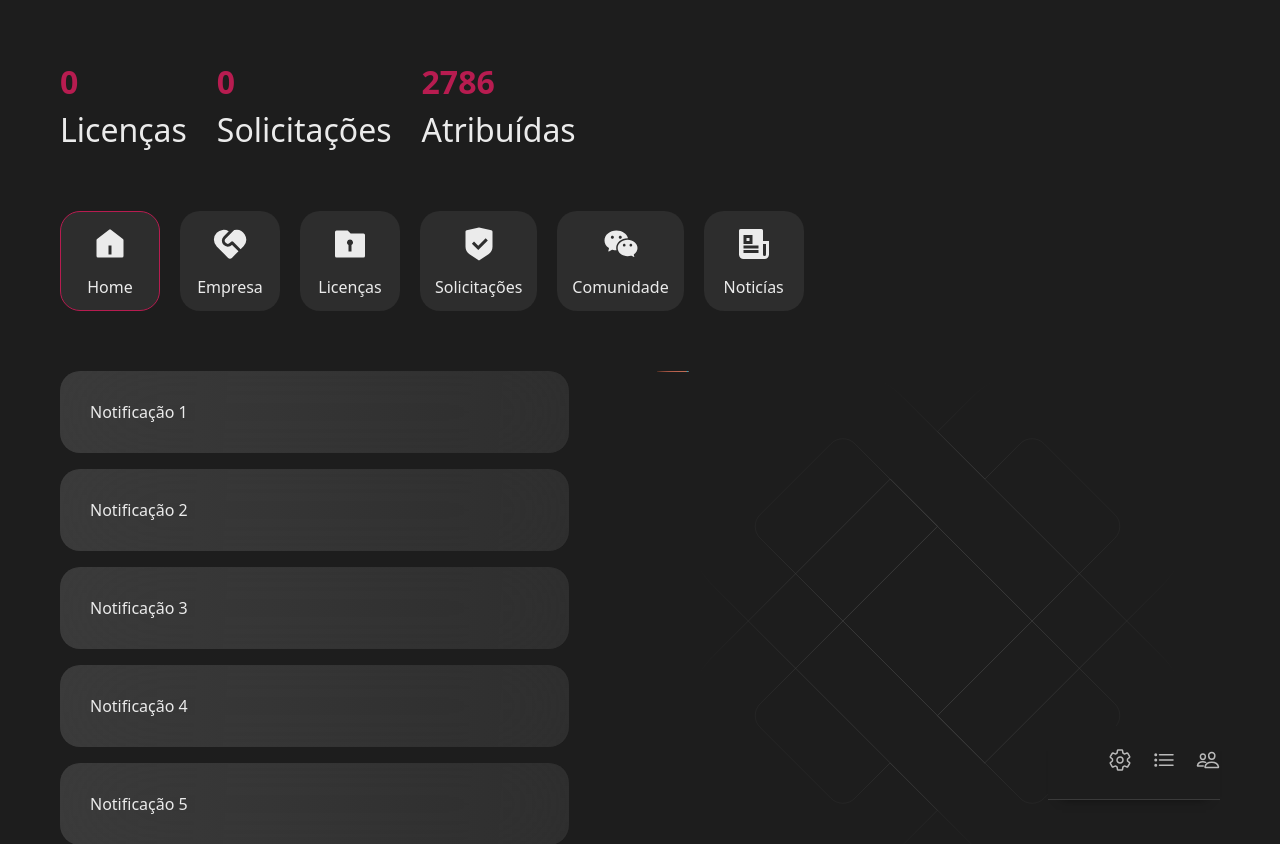
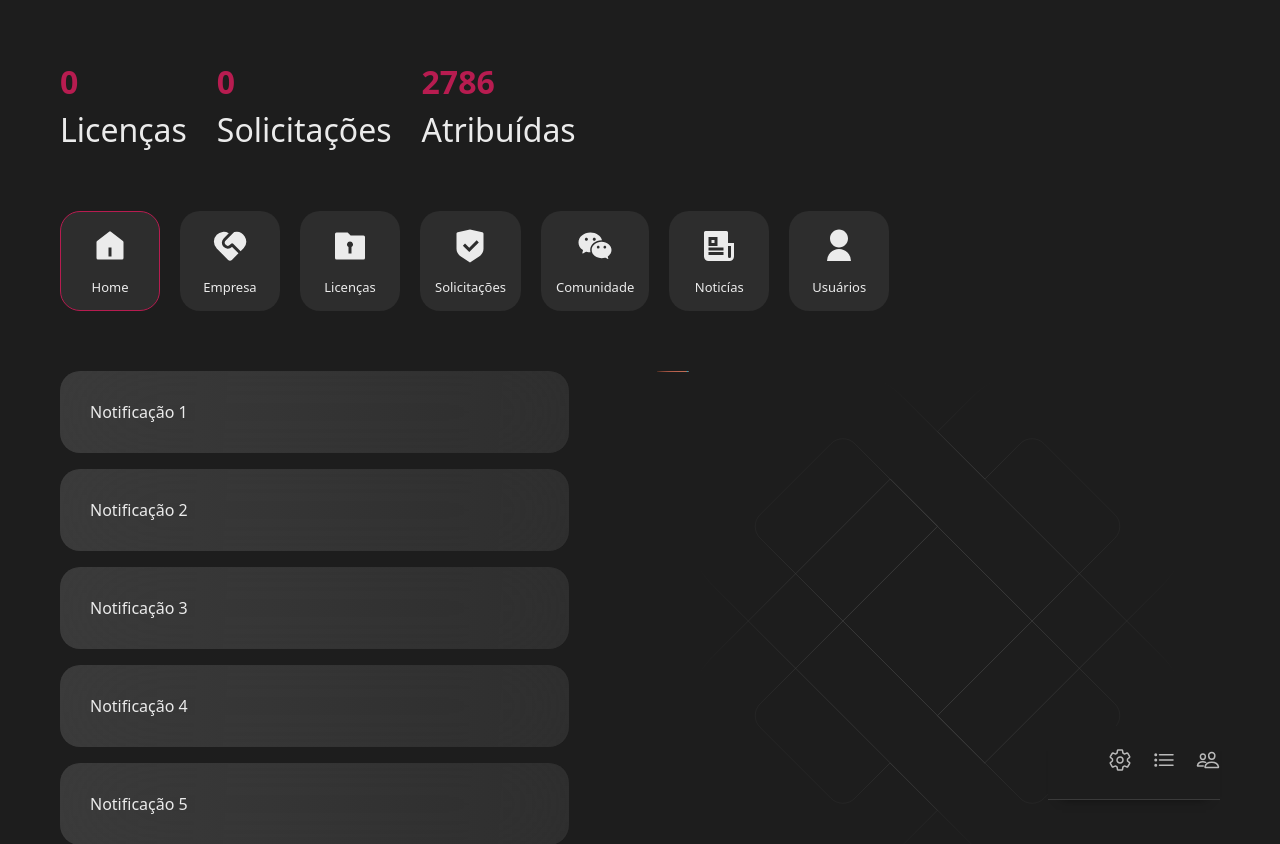
Before and after one commit to Cacimbo-angolan-software-factory/cacimbo-web, a React (Vite) app: page /Admin in a window 1280 px wide. Shown: the top 844 px of the page. Built offline with nearby package versions, Linux system fonts and the light colour scheme; no server answers.

Commit message:
feature(empresas): adding users

```diff
--- a/src/components/menu/Menu.tsx
+++ b/src/components/menu/Menu.tsx
@@ -5,6 +5,7 @@ import { RiFolderKeyholeFill } from 'react-icons/ri';
 import { RiShieldCheckFill } from 'react-icons/ri';
 import { RiWechatFill } from 'react-icons/ri';
 import { RiNewspaperFill } from 'react-icons/ri';
+import { RiUserFill } from 'react-icons/ri';
 import { useLocation } from 'react-router-dom';
 
 import { MenuContainer, MenuItem } from './styles';
@@ -70,6 +71,13 @@ const Menu: React.FC = () => {
         </span>
         <p>Noticías</p>
       </MenuItem>
+
+      <MenuItem to='/'>
+        <span>
+          <RiUserFill />
+        </span>
+        <p>Usuários</p>
+      </MenuItem>
     </MenuContainer>
   );
 };
--- a/src/components/menu/styles.ts
+++ b/src/components/menu/styles.ts
@@ -25,7 +25,8 @@ export const MenuItem = styled(Link)`
   }
 
   & p {
-    font-size: 1.6rem;
+    font-size: 1.3rem;
+    font-weight: 300;
   }
 
   &:hover {
```
